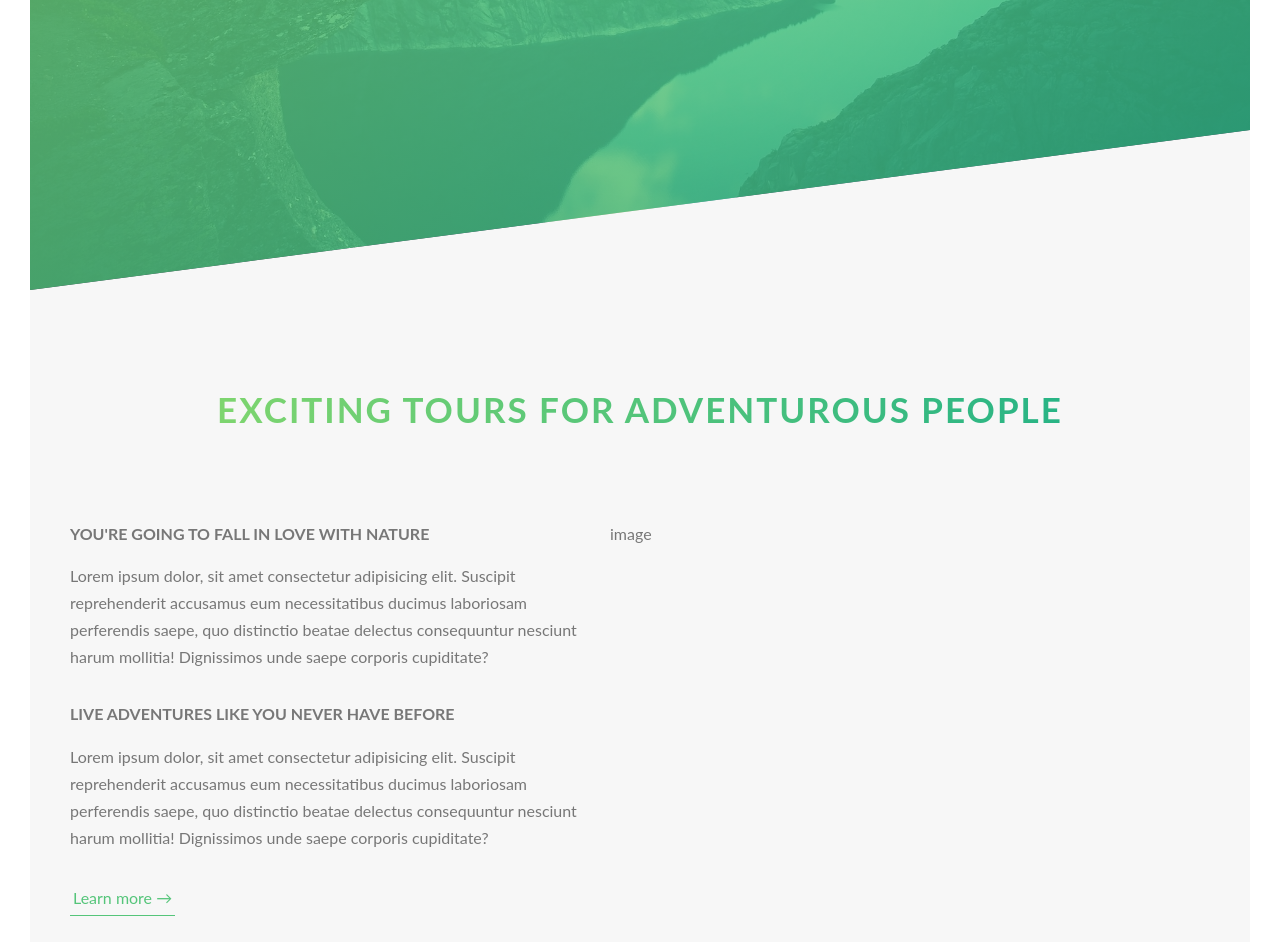
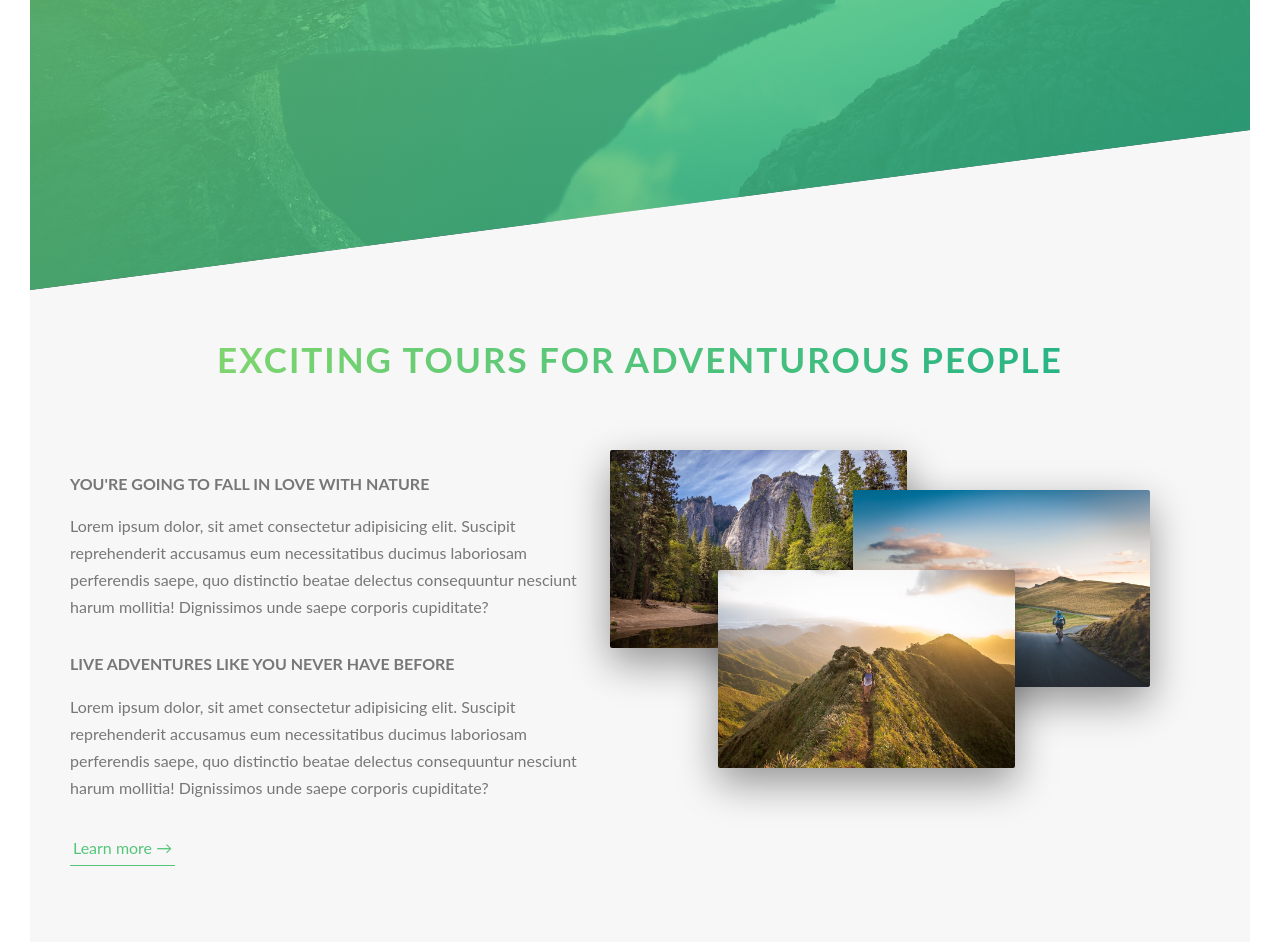
Before and after one commit to thomashzhu/advanced-css-course, a React (Create React App) app in the folder natours/: page / in a window 1280 px wide. Shown: the part 500-1442 px from the top of the page. Built offline with nearby package versions, Linux system fonts and the light colour scheme.

Commit message:
[natours] Add composition with photos to the about section

```diff
--- a/natours/src/components/About.tsx
+++ b/natours/src/components/About.tsx
@@ -8,6 +8,7 @@ import { row } from '../res/styles';
 import { HeadingSecondary } from './HeadingSecondary';
 import { HeadingTertiary } from './HeadingTertiary';
 import { ButtonText } from './ButtonText';
+import { Composition } from './Composition';
 
 export const About = () => (
   <section css={styles.about}>
@@ -29,7 +30,7 @@ export const About = () => (
       </div>
 
       <div className="col-1-of-2">
-        image
+        <Composition />
       </div>
     </div>
   </section>
@@ -38,7 +39,7 @@ export const About = () => (
 const styles = {
   about: css({
     backgroundColor: colors.grayLight1,
-    padding: '25rem 0',
+    padding: '25vh 0',
     marginTop: '-20vh',
   }),
   center: css({
@@ -61,7 +62,7 @@ const styles = {
     transition: 'all .2s',
 
     '&:hover': {
-      textShadow: `.5rem 1rem 2rem rgba(${Color(colors.black).alpha(.2)})`,
+      textShadow: `.5rem 1rem 2rem ${Color(colors.black).alpha(0.2)}`,
       transform: 'skewY(2deg) skewX(15deg) scale(1.1)',
     },
   }),
--- /dev/null
+++ b/natours/src/components/Composition.tsx
@@ -0,0 +1,62 @@
+/** @jsx jsx */
+import { jsx, css } from '@emotion/core'
+import Color from 'color';
+import React from 'react';
+
+import { colors } from '../res/colors';
+
+interface Position {
+  bottom: number | string;
+  left: number | string;
+  right: number | string;
+  top: number | string;
+}
+
+export const Composition: React.FC = () => (
+  <div css={styles.container}>
+    <img
+      alt="Pic 1"
+      css={styles.photo({ left: 0, top: '-2rem' })}
+      src={require('../assets/nat-1-large.jpg')}
+    />
+
+    <img
+      alt="Pic 2"
+      css={styles.photo({ right: 0, top: '2rem' })}
+      src={require('../assets/nat-2-large.jpg')}
+    />
+
+    <img
+      alt="Pic 3"
+      css={styles.photo({ left: '20%', top: '10rem' })}
+      src={require('../assets/nat-3-large.jpg')}
+    />
+  </div>
+);
+
+const styles = {
+  container: css({
+    position: 'relative',
+
+    '&:hover img:not(:hover)': {
+      transform: 'scale(.95)',
+    },
+  }),
+  photo: (position: Partial<Position>) => css({
+    ...position,
+    borderRadius: '2px',
+    boxShadow: `0 1.5rem 4rem ${Color(colors.black).alpha(0.4)}`,
+    outlineOffset: '2rem',
+    position: 'absolute',
+    transition: 'transform .2s',
+    width: '55%',
+    zIndex: 10,
+
+    '&:hover': {
+      boxShadow: `0 2.5rem 4rem ${Color(colors.black).alpha(0.5)}`,
+      outline: `1.5rem solid ${colors.greenMedium}`,
+      transform: 'scale(1.05) translateY(-.5rem)',
+      zIndex: 20,
+    },
+  }),
+};
--- a/natours/src/components/Header.tsx
+++ b/natours/src/components/Header.tsx
@@ -19,8 +19,8 @@ const styles = {
     backgroundImage:
       `linear-gradient(
         to right bottom,
-        ${Color(colors.greenLight).alpha(0.8).toString()},
-        ${Color(colors.greenDark).alpha(0.8).toString()}
+        ${Color(colors.greenLight).alpha(0.8)},
+        ${Color(colors.greenDark).alpha(0.8)}
       ),
       url(${hero})`,
     backgroundPosition: 'top',
--- a/natours/src/components/HeadingSecondary.tsx
+++ b/natours/src/components/HeadingSecondary.tsx
@@ -31,7 +31,7 @@ const styles = {
     transition: 'all .2s',
 
     '&:hover': {
-      textShadow: `.5rem 1rem 2rem rgba(${Color(colors.black).alpha(.2)})`,
+      textShadow: `.5rem 1rem 2rem ${Color(colors.black).alpha(0.2)}`,
       transform: 'skewY(2deg) skewX(15deg) scale(1.1)',
     },
   }),
```
